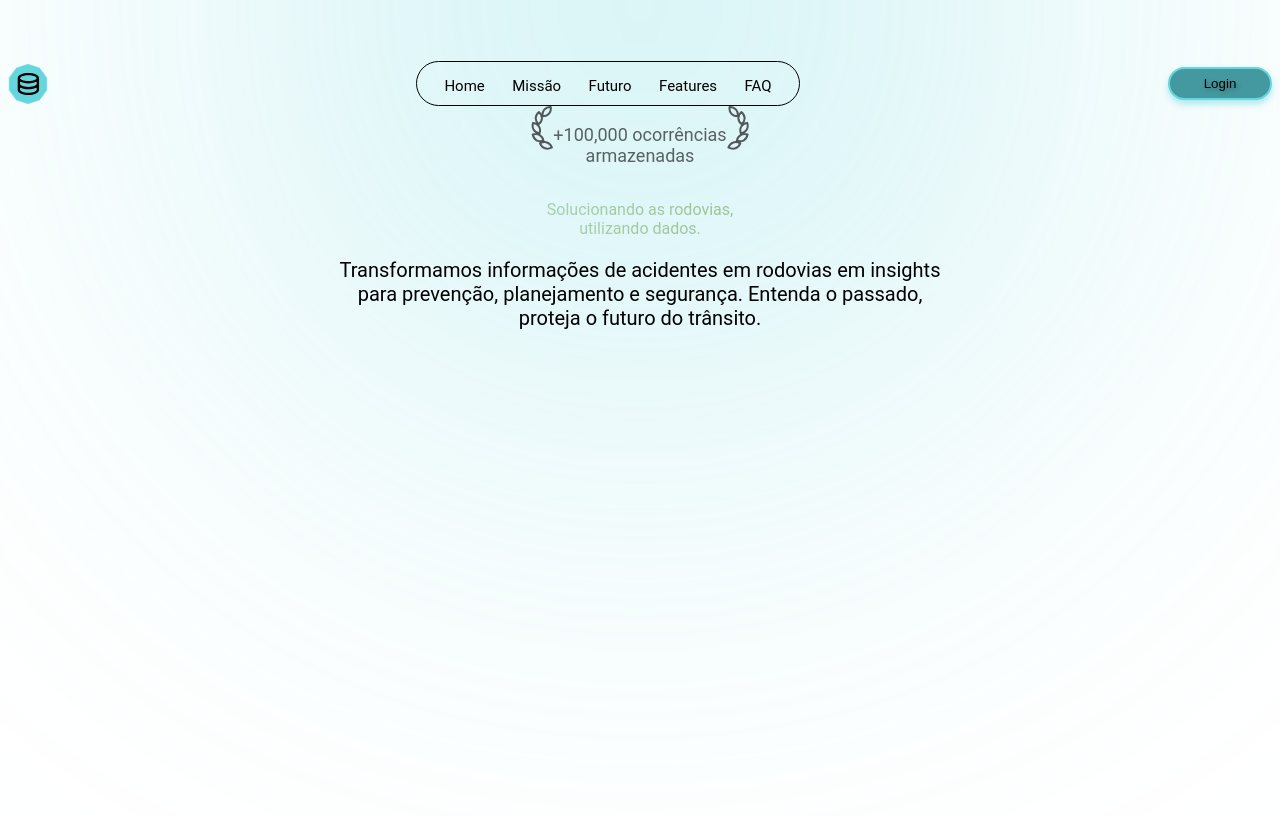
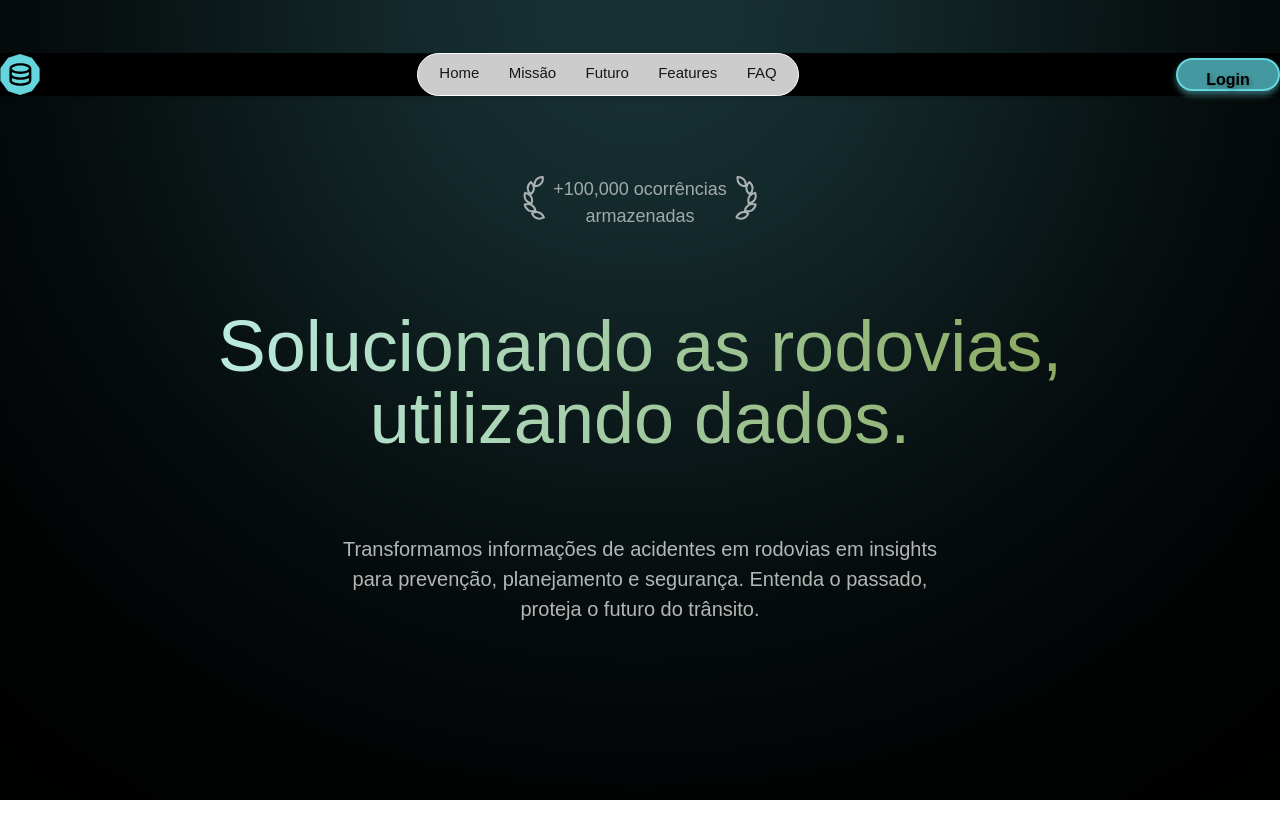
Before and after one commit to raulkolaric/dcrash-web, a Next.js app: page / in a window 1280 px wide. Built offline with nearby package versions, Linux system fonts and the light colour scheme.

Commit message:
old globals re-added

```diff
--- a/src/app/globals.css
+++ b/src/app/globals.css
@@ -1,12 +1,8 @@
+@import "tailwindcss";
 
-/* globals */
-
-@tailwind base;
-@tailwind components;
-@tailwind utilities;
-
-@theme {
-  --font-display: "Roboto", sans-serif;
+:root {
+  --background: #ffffff;
+  --foreground: #171717;
 }
 
 @theme inline {
@@ -25,5 +21,6 @@
 
 body {
   background: var(--background);
+  color: var(--foreground);
   font-family: Arial, Helvetica, sans-serif;
 }
```
